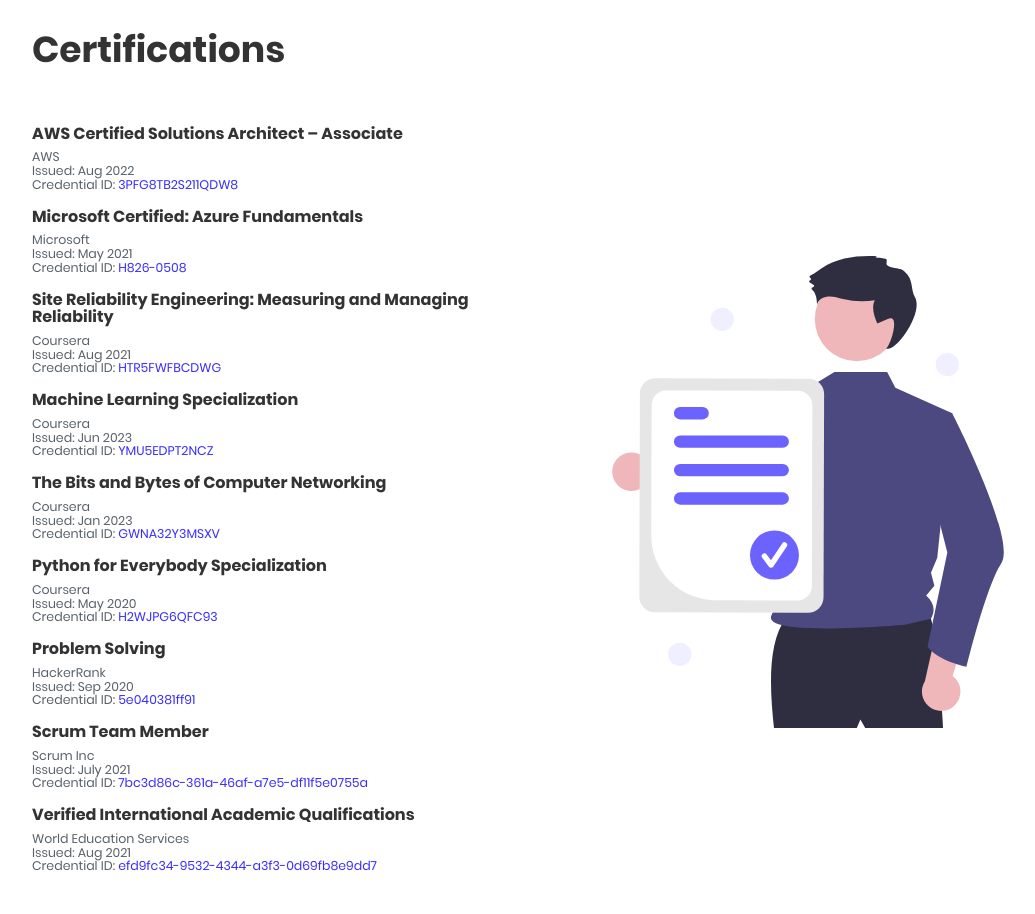
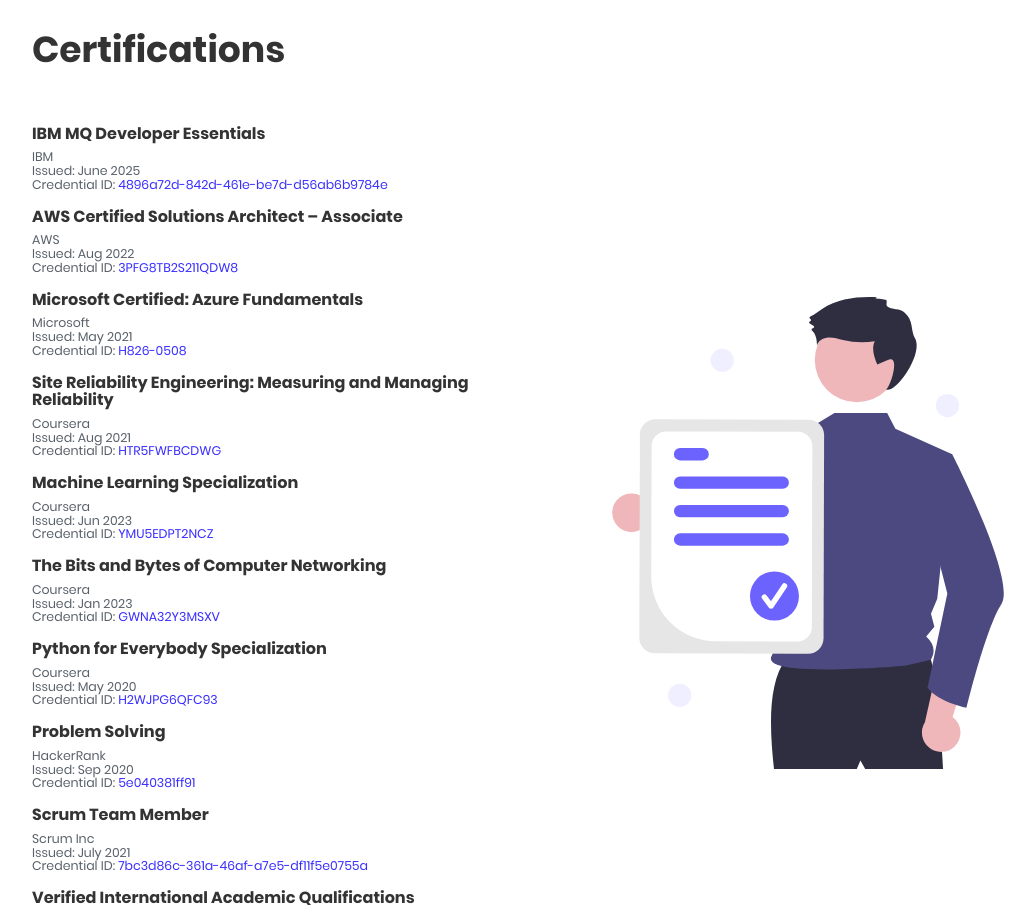
Before and after one commit to nguptaa183/myDevPortfolio, a React (Create React App) app: page / in a window 1280 px wide. Shown: the part 2160-3074 px from the top of the page, without its empty margins (96-1131 px from the left). Built offline with nearby package versions, Linux system fonts and the light colour scheme; no server answers.

Commit message:
Add IBM certification

```diff
--- a/src/constants/userData/certification.js
+++ b/src/constants/userData/certification.js
@@ -2,6 +2,15 @@
 export const certifications = [
   {
     id: 1,
+    certificationName: "IBM MQ Developer Essentials",
+    issuedBy: "IBM",
+    issuedDate: "June 2025",
+    credentialID: "4896a72d-842d-461e-be7d-d56ab6b9784e",
+    credentialLink:
+      "https://www.credly.com/badges/4896a72d-842d-461e-be7d-d56ab6b9784e/linked_in_profile",
+  },
+  {
+    id: 2,
     certificationName: "AWS Certified Solutions Architect – Associate",
     issuedBy: "AWS",
     issuedDate: "Aug 2022",
@@ -10,7 +19,7 @@
       "https://www.credly.com/badges/66e5b509-f48d-48bf-8a6e-be90aa618dc0/linked_in_profile",
   },
   {
-    id: 2,
+    id: 3,
     certificationName: "Microsoft Certified: Azure Fundamentals",
     issuedBy: "Microsoft",
     issuedDate: "May 2021",
@@ -19,7 +28,7 @@
       "https://www.credly.com/badges/b6201b53-e960-4300-a564-f50827463fcd?source=linked_in_profile",
   },
   {
-    id: 3,
+    id: 4,
     certificationName:
       "Site Reliability Engineering: Measuring and Managing Reliability",
     issuedBy: "Coursera",
@@ -29,7 +38,7 @@
       "https://www.coursera.org/account/accomplishments/certificate/HTR5FWFBCDWG",
   },
   {
-    id: 4,
+    id: 5,
     certificationName: "Machine Learning Specialization",
     issuedBy: "Coursera",
     issuedDate: "Jun 2023",
@@ -38,7 +47,7 @@
       "https://www.coursera.org/account/accomplishments/specialization/certificate/YMU5EDPT2NCZ",
   },
   {
-    id: 5,
+    id: 6,
     certificationName: "The Bits and Bytes of Computer Networking",
     issuedBy: "Coursera",
     issuedDate: "Jan 2023",
@@ -47,7 +56,7 @@
       "https://www.coursera.org/account/accomplishments/certificate/GWNA32Y3MSXV",
   },
   {
-    id: 6,
+    id: 7,
     certificationName: "Python for Everybody Specialization",
     issuedBy: "Coursera",
     issuedDate: "May 2020",
@@ -56,7 +65,7 @@
       "https://www.coursera.org/account/accomplishments/specialization/certificate/H2WJPG6QFC93",
   },
   {
-    id: 7,
+    id: 8,
     certificationName: "Problem Solving",
     issuedBy: "HackerRank",
     issuedDate: "Sep 2020",
@@ -64,7 +73,7 @@
     credentialLink: "https://www.hackerrank.com/certificates/5e040381ff91",
   },
   {
-    id: 8,
+    id: 9,
     certificationName: "Scrum Team Member",
     issuedBy: "Scrum Inc",
     issuedDate: "July 2021",
@@ -73,7 +82,7 @@
       "https://s3.amazonaws.com/scruminc-certs/7bc3d86c-361a-46af-a7e5-df11f5e0755a",
   },
   {
-    id: 9,
+    id: 10,
     certificationName: "Verified International Academic Qualifications",
     issuedBy: "World Education Services",
     issuedDate: "Aug 2021",
```
